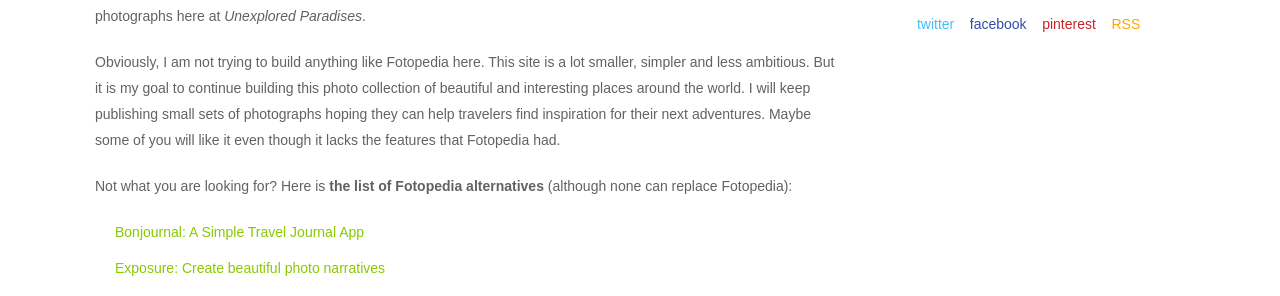
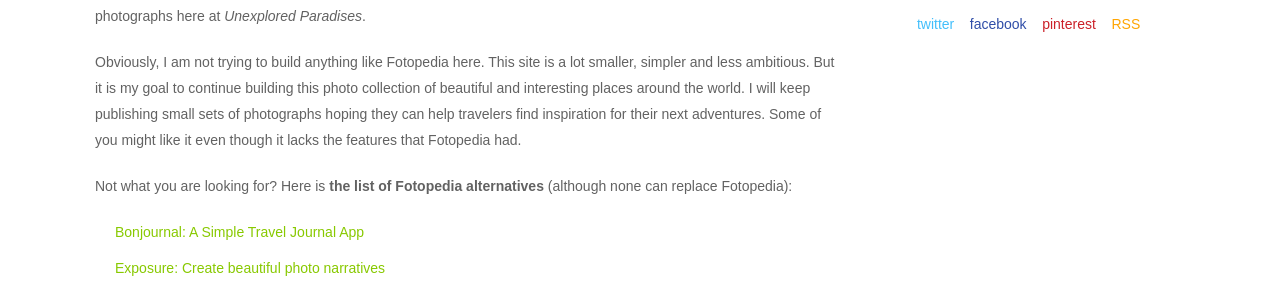
Before and after one commit to crawlingout/unexplored, a Jekyll site: the page built from _posts/2014-08-04-fotopedia-alternative.markdown, in a window 1280 px wide. Shown: the part 246-542 px from the top of the page. Built offline with Jekyll 4.4.1, drawn with Linux system fonts in a browser that asks for light colours; Markdown is read by kramdown in place of the engine named in the settings; comment, search, counter and statistics services are not loaded.

Commit message:
Minor fix

```diff
--- a/_posts/2014-08-04-fotopedia-alternative.markdown
+++ b/_posts/2014-08-04-fotopedia-alternative.markdown
@@ -6,7 +6,7 @@
 ---
 Fotopedia is <a href="http://blog.fotopedia.com/fotopedia-shutdown/">shutting down</a>. It was a great site and I am sad that it's going to disappear. But I admit upfront - I write this article hoping to attract some of the photographers who used to publish at Fotopedia. They are now googling phrases like <strong>Fotopedia alternative</strong> or <strong>Fotopedia replacement</strong> and I hope they might consider publishing some of their photographs here at <i>Unexplored Paradises</i>.
 
-Obviously, I am not trying to build anything like Fotopedia here. This site is a lot smaller, simpler and less ambitious. But it is my goal to continue building this photo collection of beautiful and interesting places around the world. I will keep publishing small sets of photographs hoping they can help travelers find inspiration for their next adventures. Maybe some of you will like it even though it lacks the features that Fotopedia had.
+Obviously, I am not trying to build anything like Fotopedia here. This site is a lot smaller, simpler and less ambitious. But it is my goal to continue building this photo collection of beautiful and interesting places around the world. I will keep publishing small sets of photographs hoping they can help travelers find inspiration for their next adventures. Some of you might like it even though it lacks the features that Fotopedia had.
 
 Not what you are looking for? Here is <strong>the list of Fotopedia alternatives</strong> (although none can replace Fotopedia):
 
```
